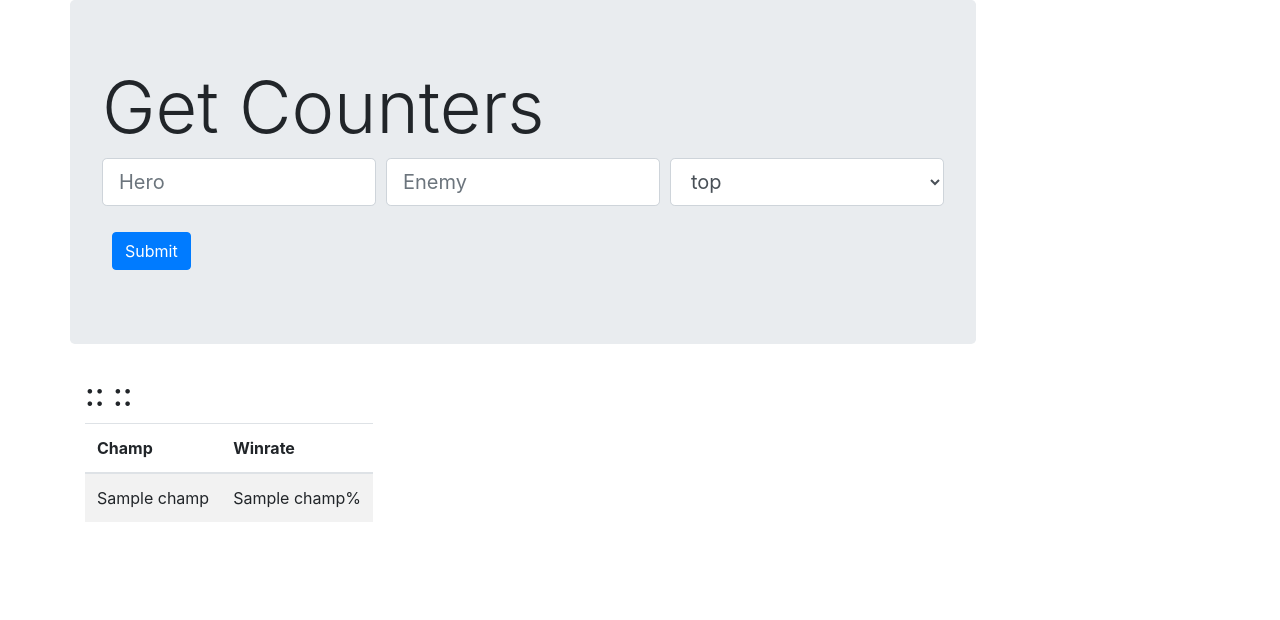
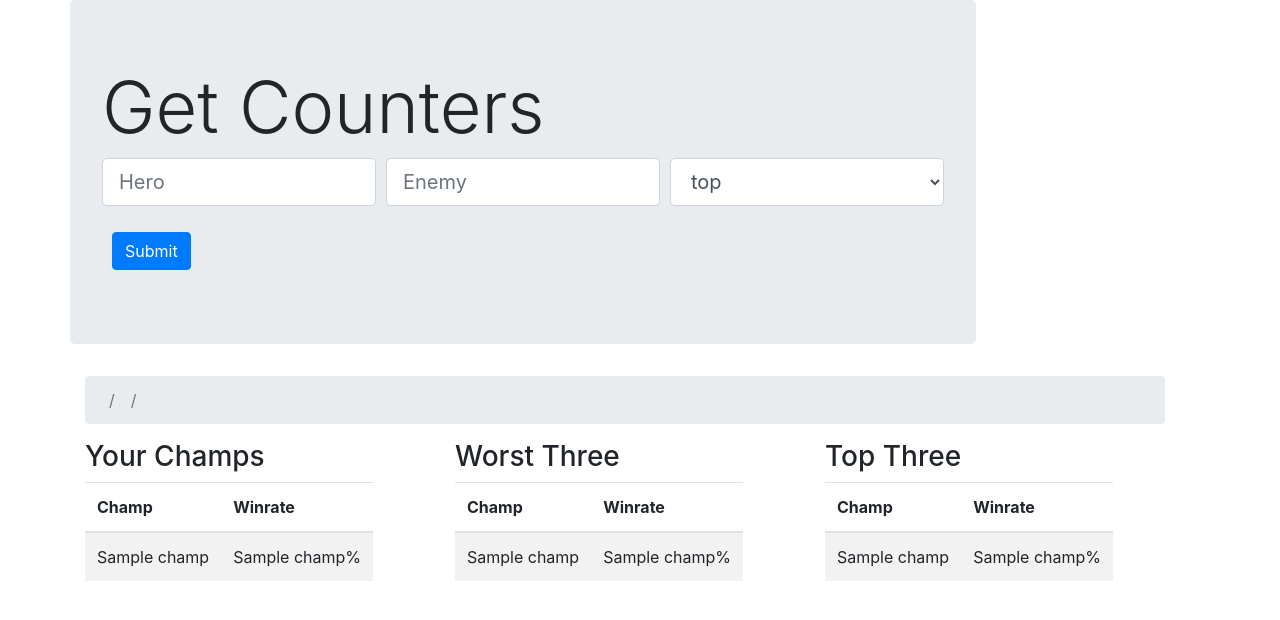
Before and after one commit to felipenogson/getCounters, a Flask app: template templates/index.html in a window 1280 px wide. Shown: the top 620 px of the page. Run offline with Flask 2, Linux system fonts and the light colour scheme; the template is opened without the code that fills it: most values are stand-ins (such as "Sample title", 1, 10 or a date in 2020); some libraries are stand-ins or nearby versions.

Commit message:
added top three, worst three, and tracking code

```diff
--- a/app.py
+++ b/app.py
@@ -16,5 +16,7 @@
             "line" : request.form['line']}
         user_champs = grab_champs(user['summoner'])
         most_used = grab_most_used(user_champs, 10)
-        info = find_counters(user['enemy'], user['line'], most_used)
-        return render_template('index.html', user=user, info=info)
+        info, top_three, worst_three  = find_counters(user['enemy'], user['line'], most_used)
+        print(top_three)
+
+        return render_template('index.html', user=user, info=info, top_three=top_three, worst_three=worst_three)
--- a/static/style.css
+++ b/static/style.css
@@ -1,3 +1,8 @@
 .btn {
     margin: 10px;
 }
+
+.row {
+    align-content: stretch;
+    width: 100%;
+}
--- a/templates/index.html
+++ b/templates/index.html
@@ -18,7 +18,7 @@
 <body>
   <div class="container">
     <div class="row">
-      <div class="jumbotron jumbotron">
+      <div class="jumbotron">
         <h1 class="display-3">Get Counters</h1>
         <form action="summoner" method="post">
           <div class="form-row">
@@ -50,9 +50,20 @@
     </div>
     <!-- Imprime los resultados -->
     {% if info %}
-    <h2> {{user.summoner}} :: {{user.enemy}} :: {{user.line}}</h2>
     <div class="row">
       <div class="col">
+        <nav aria-label="breadcrumb">
+          <ol class="breadcrumb">
+            <li class="breadcrumb-item">{{user['summoner']}}</li>
+            <li class="breadcrumb-item">{{user['enemy']}}</li>
+            <li class="breadcrumb-item" >{{user['line']}}</li>
+          </ol>
+        </nav>
+      </div>
+    </div>
+    <div class="row">
+      <div class="col">
+        <h3>Your Champs</h3>
         <table class="table table-striped table-inverse table-responsive">
           <thead class="thead-inverse">
             <tr>
@@ -69,7 +80,44 @@
               {% endfor %}
             </tbody>
         </table>
-
+      </div>
+      <div class="col">
+        <h3> Worst Three </h3>
+        <table class="table table-striped table-inverse table-responsive">
+          <thead class="thead-inverse">
+            <tr>
+              <th>Champ</th>
+              <th>Winrate</th>
+            </tr>
+            </thead>
+            <tbody>
+              {% for champ in top_three %}
+              <tr>
+                <td>{{champ}}</td>
+                <td>{{top_three[champ]}}%</td>
+              </tr>
+              {% endfor %}
+            </tbody>
+        </table>
+      </div>
+      <div class="col">
+        <h3> Top Three </h3>
+        <table class="table table-striped table-inverse table-responsive">
+          <thead class="thead-inverse">
+            <tr>
+              <th>Champ</th>
+              <th>Winrate</th>
+            </tr>
+            </thead>
+            <tbody>
+              {% for champ in worst_three %}
+              <tr>
+                <td>{{champ}}</td>
+                <td>{{worst_three[champ]}}%</td>
+              </tr>
+              {% endfor %}
+            </tbody>
+        </table>
       </div>
     </div>
     {% endif %}
@@ -86,6 +134,23 @@
   <script src="https://stackpath.bootstrapcdn.com/bootstrap/4.3.1/js/bootstrap.min.js"
     integrity="sha384-JjSmVgyd0p3pXB1rRibZUAYoIIy6OrQ6VrjIEaFf/nJGzIxFDsf4x0xIM+B07jRM" crossorigin="anonymous">
   </script>
+<!-- Matomo -->
+<script type="text/javascript">
+  var _paq = window._paq = window._paq || [];
+  /* tracker methods like "setCustomDimension" should be called before "trackPageView" */
+  _paq.push(["setDocumentTitle", document.domain + "/" + document.title]);
+  _paq.push(["setCookieDomain", "*.syslinux.xyz"]);
+  _paq.push(['trackPageView']);
+  _paq.push(['enableLinkTracking']);
+  (function() {
+    var u="//aws.syslinux.xyz:8000/";
+    _paq.push(['setTrackerUrl', u+'matomo.php']);
+    _paq.push(['setSiteId', '1']);
+    var d=document, g=d.createElement('script'), s=d.getElementsByTagName('script')[0];
+    g.type='text/javascript'; g.async=true; g.src=u+'matomo.js'; s.parentNode.insertBefore(g,s);
+  })();
+</script>
+<!-- End Matomo Code -->
 </body>
 
 </html>
```
Also changed, not shown: getCounters.py (+29 -2 lines).
